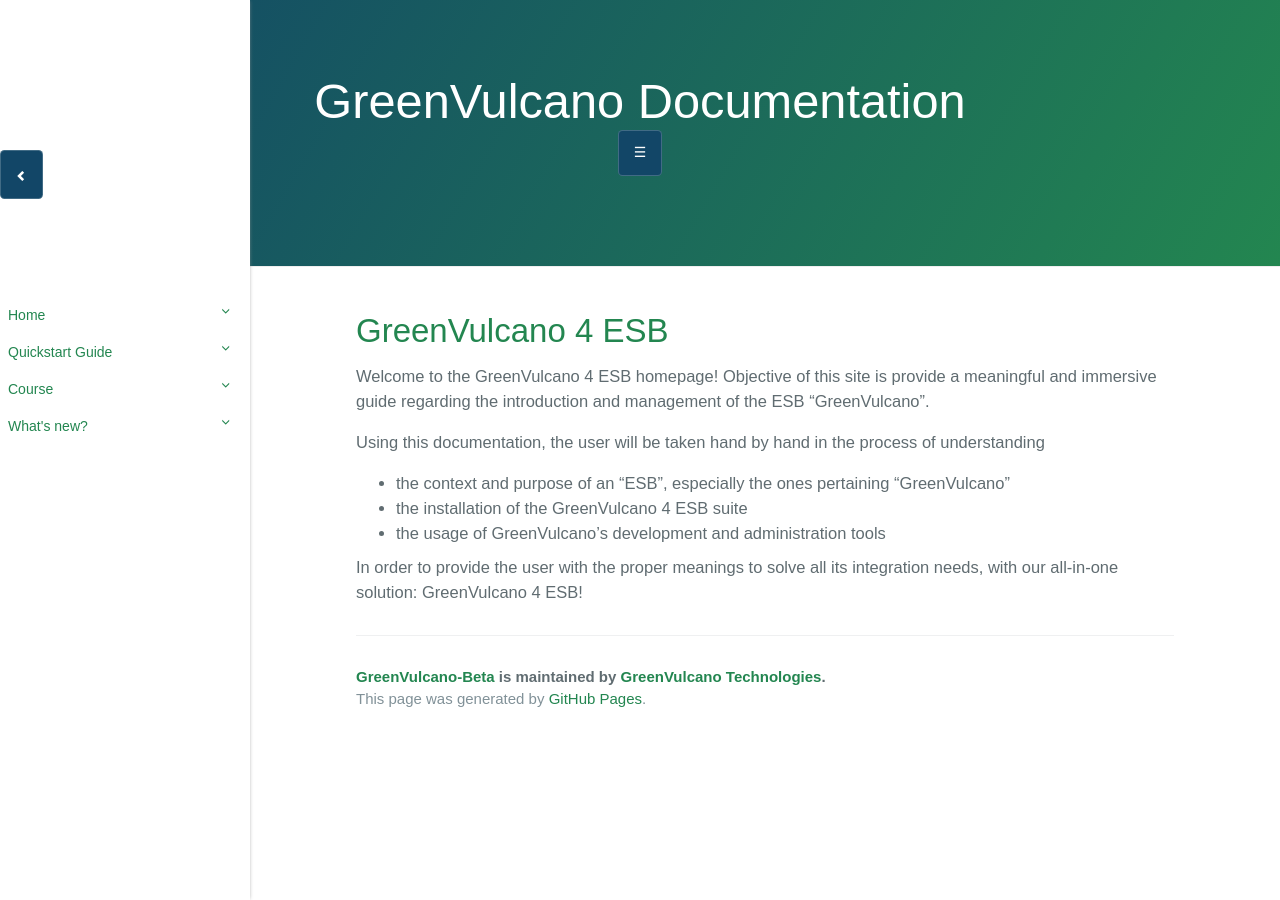
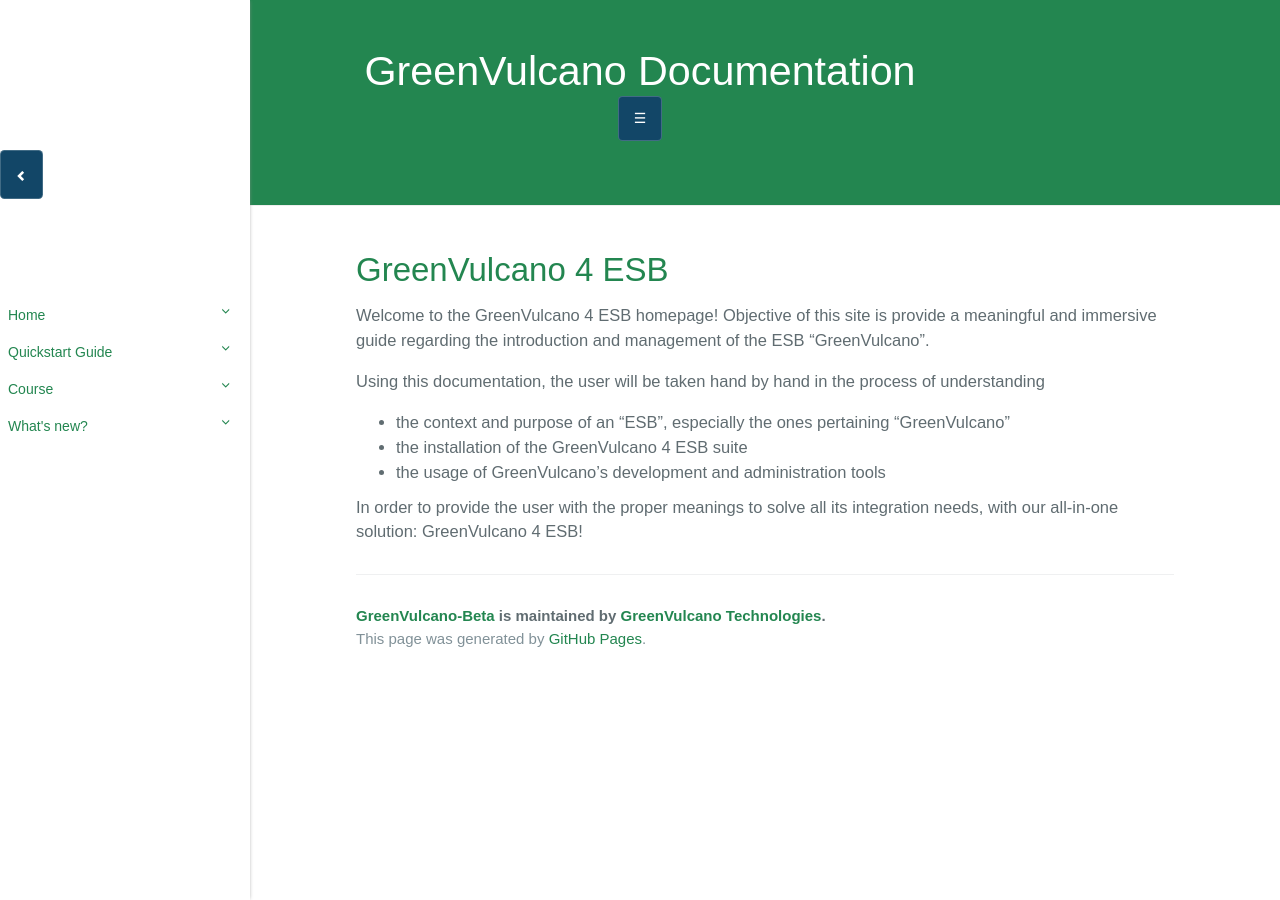
Before and after one commit to dianamw/GreenVulcano-Beta, a Jekyll site: the page built from README.md, in a window 1280 px wide. Built offline with Jekyll 4.4.1, drawn with Linux system fonts in a browser that asks for light colours; our own code applies the rules of GitHub Pages for plain Markdown files; the repository's description, which GitHub fills in, is left out.

Commit message:
Update jekyll-theme-cayman.scss

```diff
--- a/_sass/jekyll-theme-cayman.scss
+++ b/_sass/jekyll-theme-cayman.scss
@@ -67,7 +67,6 @@ a {
 
   @include small {
     display: block;
-    //width: 7%;
     padding: 0.75rem;
     font-size: 0.7rem;
 
@@ -83,10 +82,9 @@ a {
   text-align: center;
   margin: 0;
   background-color: $header-bg-color;
-  background-image: linear-gradient(120deg, $header-bg-color-secondary, $header-bg-color);
 
   @include large {
-    padding: 5rem 6rem;
+    padding: 3.25rem 6rem;
   }
 
   @include medium {
@@ -103,7 +101,7 @@ a {
   margin-bottom: 0.1rem;
 
   @include large {
-    font-size: 3.25rem;
+    font-size: 2.75rem;
   }
 
   @include medium {
```
